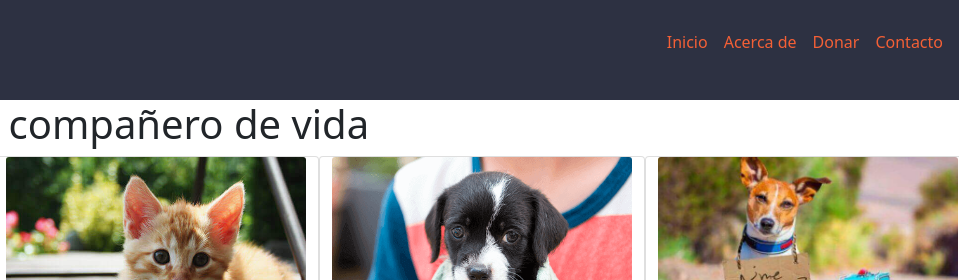
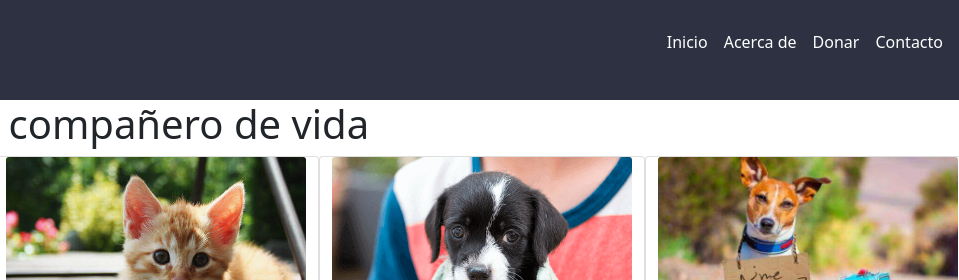
Before and after one commit to martinnolmos86/javascript_ProyectoFinal_Olmos, a plain HTML site: page index.html in a window 1280 px wide. Shown: the top 280 px of the page, 321-1280 px from the left. Drawn offline with nearby package versions, Linux system fonts and the light colour scheme; some packages are replaced by stand-ins of ours; a script that the page names is missing.

Commit message:
first commit

```diff
--- a/css/style.css
+++ b/css/style.css
@@ -35,7 +35,7 @@ nav li:not(:last-child) {
 }
 
 nav a {
-  color: #f46036;
+  color: white;
   text-decoration: none;
 }
 
```
